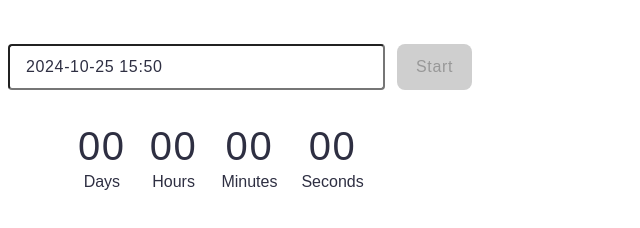
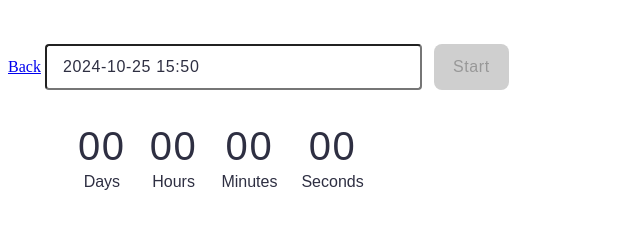
Before and after one commit to Lapatei/goit-js-hw-10, a plain HTML site: page 1-timer.html in a window 1280 px wide. Shown: the whole page, without its empty margins (0-640 px from the left). Drawn offline with nearby package versions, Linux system fonts and the light colour scheme; some packages are replaced by stand-ins of ours; a script that the page names is missing.

Commit message:
Deploying to gh-pages from @ Lapatei/goit-js-hw-10@128c83e187f7ebc10ddb455e94c7fec9234b7028 🚀

```diff
--- a/1-timer.html
+++ b/1-timer.html
@@ -13,6 +13,7 @@
     <link rel="stylesheet" crossorigin href="/goit-js-hw-10/assets/1-timer-Ba6smQOD.css">
   </head>
   <body>
+    <a href="./index.html">Back</a>
     <input type="text" id="datetime-picker" />
     <button type="button" data-start disabled>Start</button>
     <div class="timer">
```
Also changed, not shown: 2-snackbar.html (+1 -0 lines).
